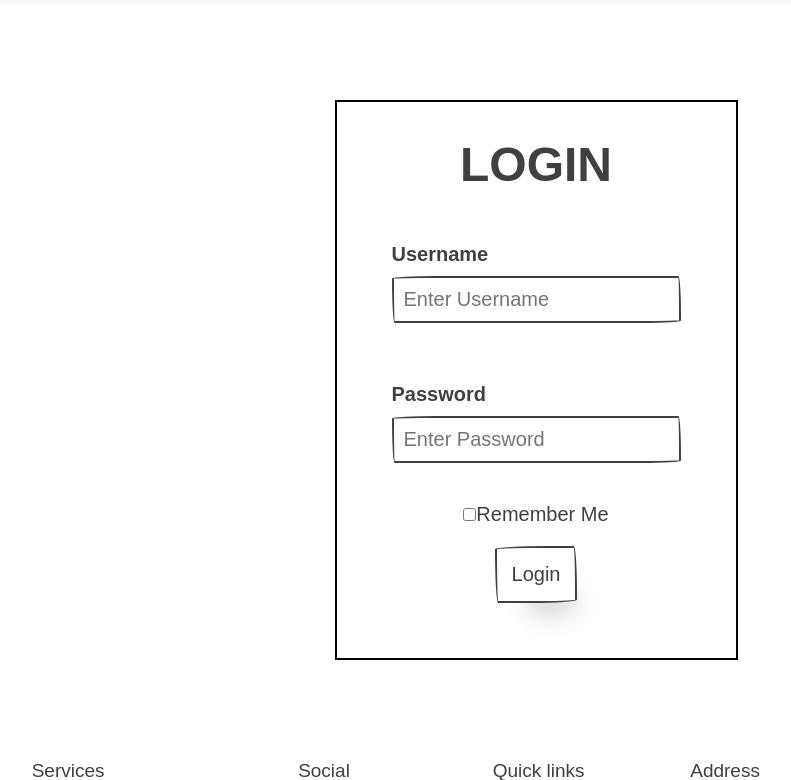
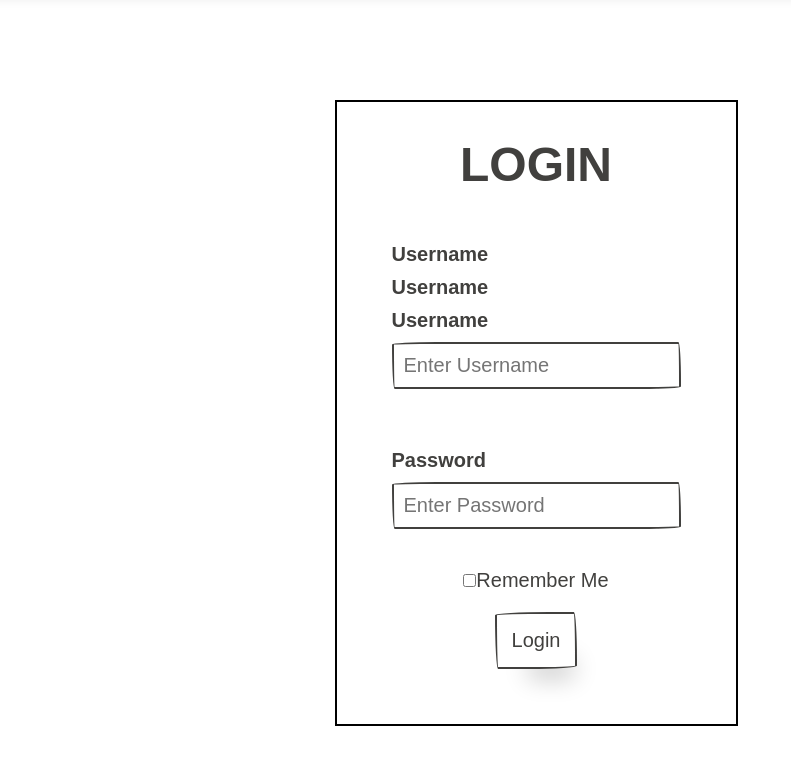
Before and after one commit to iddemirjs/BookSwapper, a CodeIgniter 4 app: template app/Views/sign_in.php in a window 1280 px wide. Shown: the part 53-833 px from the top of the page, without its empty margins (104-895 px from the left). Run offline with PHP 8.4 and a stand-in for CodeIgniter, Linux system fonts and the light colour scheme; the template is opened without the code that fills it, so the values that code supplies are empty; some libraries are stand-ins or nearby versions; some web fonts are replaced.

Commit message:
contribute deneme

```diff
--- a/app/Views/sign_in.php
+++ b/app/Views/sign_in.php
@@ -5,7 +5,13 @@
             <div class="form-group" style="justify-content: center; display: flex; font-size: xxx-large">
                 <label><b>LOGIN</b></label>
             </div>
+
+
+
+
             <div class="form-group col sm-4">
+                <label for="uname"><b>Username</b></label>
+                <label for="uname"><b>Username</b></label>
                 <label for="uname"><b>Username</b></label>
                 <input type="text" placeholder="Enter Username" name="uname" required style="width: fit-content">
             </div>
```
